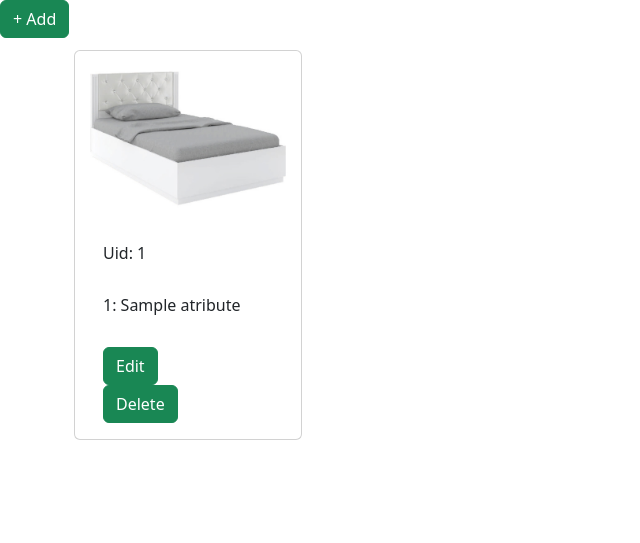
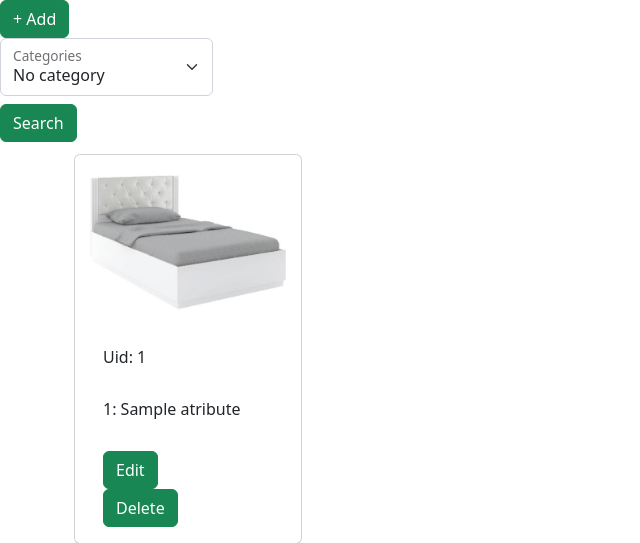
Before and after one commit to 3dmaxshop/Frontend, a Flask app: template shop/templates/models.html in a window 1280 px wide. Shown: the part 72-615 px from the top of the page, without its empty margins (0-640 px from the left). Run offline with Flask 2, Linux system fonts and the light colour scheme; the template is opened without the code that fills it: most values are stand-ins (such as "Sample title", 1, 10 or a date in 2020).

Commit message:
feature/add-category-filter

```diff
--- a/shop/templates/models.html
+++ b/shop/templates/models.html
@@ -57,7 +57,7 @@
                                     <option value="{{ category.uid }}">{{ category.name }}</option>
                                 {% endfor %}
                             </select>
-                            <label for="floatingPassword">Project</label>
+                            <label for="floatingPassword">Categories</label>
                         </div>
                         <button type="submit" class="btn btn-success">Add</button>
                 </form>
@@ -65,6 +65,22 @@
         </div>
     </div>
 
+<form action="{{ url_for('models.search_category') }}" method="post">
+    <div class="col-2">
+        <div class="form-floating mb-2">
+            <select id="disabledSelect" class="form-select" name="category_id">
+                <option value="">No category</option>
+                {% for category in categories %}
+                    <option value="{{ category.uid }}">{{ category.name }}</option>
+                {% endfor %}
+            </select>
+            <label for="floatingPassword">Categories</label>
+        </div>
+    </div>
+    <div class="col">
+        <button type="submit" class="btn btn-success">Search</button>
+    </div>
+</form>
 
         <div class="col-12">
             <div class="container my-2">
```
Also changed, not shown: shop/views/models.py (+20 -0 lines).
